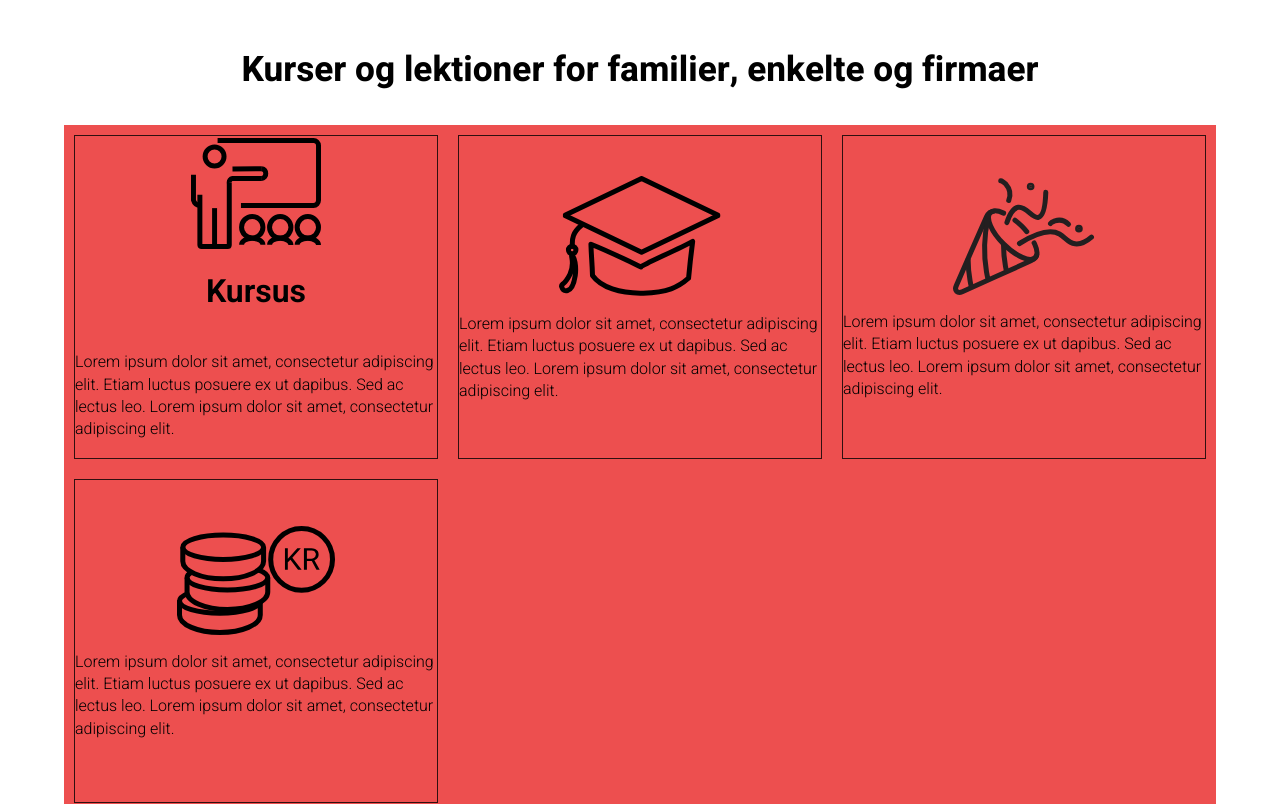
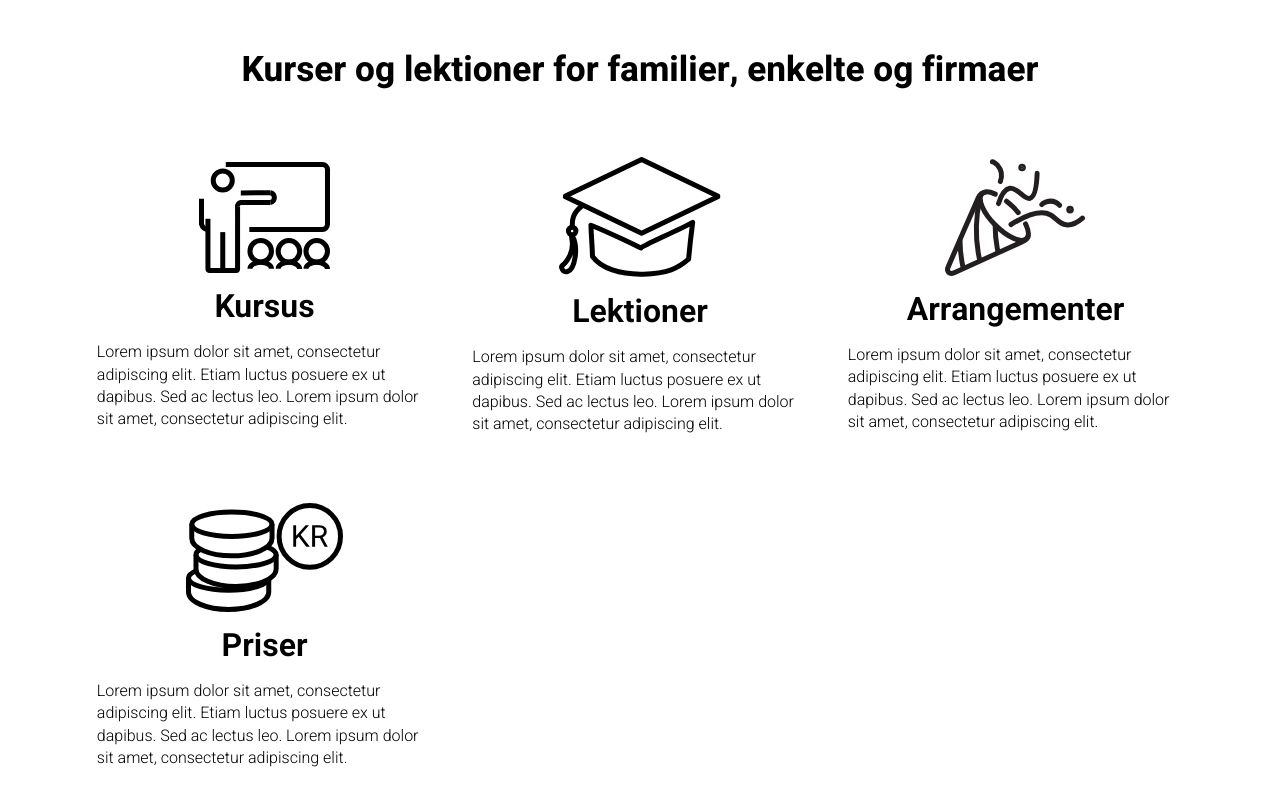
Before and after one commit to andreasdelu/skiarena, a React (Create React App) app: page / in a window 1280 px wide. Shown: the part 820-1624 px from the top of the page. Built offline with nearby package versions, Linux system fonts and the light colour scheme; no server answers.

Commit message:
mindre rettelser

```diff
--- a/src/pages/Home.jsx
+++ b/src/pages/Home.jsx
@@ -63,39 +63,50 @@ export default function Home() {
 					</h2>
 					{/* Styling af ikoner */}
 					<div className='iconOverview'>
+					<Link to={"/kurser"}>
 						<div className='iconText'>
 							<img className='icon' src={kursus} alt='kursus ikon' />
-							<p className='titelIcons'>Kursus</p>
+							<span className='titelIcons'>Kursus</span>
 							<p>
 								Lorem ipsum dolor sit amet, consectetur adipiscing elit. Etiam
 								luctus posuere ex ut dapibus. Sed ac lectus leo. Lorem ipsum
 								dolor sit amet, consectetur adipiscing elit.
 							</p>
 						</div>
+					</Link>
+					<Link to={"/lektioner"}>
 						<div className='iconText'>
 							<img src={lektion} alt='kursus ikon' />
+							<span className='titelIcons'>Lektioner</span>
 							<p>
 								Lorem ipsum dolor sit amet, consectetur adipiscing elit. Etiam
 								luctus posuere ex ut dapibus. Sed ac lectus leo. Lorem ipsum
 								dolor sit amet, consectetur adipiscing elit.
 							</p>
 						</div>
+					</Link>
+					<Link to={"/arrangementer"}>
 						<div className='iconText'>
 							<img src={arrangementer} alt='kursus ikon' />
+							<span className='titelIcons'>Arrangementer</span>
 							<p>
 								Lorem ipsum dolor sit amet, consectetur adipiscing elit. Etiam
 								luctus posuere ex ut dapibus. Sed ac lectus leo. Lorem ipsum
 								dolor sit amet, consectetur adipiscing elit.
 							</p>
 						</div>
+					</Link>
+					<Link to={"/priser"}>
 						<div className='iconText'>
 							<img src={priser} alt='kursus ikon' />
+							<span className='titelIcons'>Priser</span>
 							<p>
 								Lorem ipsum dolor sit amet, consectetur adipiscing elit. Etiam
 								luctus posuere ex ut dapibus. Sed ac lectus leo. Lorem ipsum
 								dolor sit amet, consectetur adipiscing elit.
 							</p>
 						</div>
+					</Link>
 					</div>
 				</div>
 				<div
--- a/src/scss/Pages.scss
+++ b/src/scss/Pages.scss
@@ -65,23 +65,56 @@
 		place-items: center;
 		position: relative;
 		z-index: 1;
-		background-color: rgb(237, 79, 79);
-		margin: auto 5vw;
+		/* background-color: lightgrey; */
+		margin: 3vw 6vw;
 
 		.iconText {
 			display: flex;
 			flex-direction: column;
 			justify-content: center;
 			align-items: center;
-			border: 1px solid rgba(0, 0, 0, 0.8);
+			/* border: 1px solid rgba(0, 0, 0, 0.8); */
 			margin: 10px 10px;
-			min-height: 322px;
+			min-height: 300px;
+			padding: 10px;
+			border-radius: 40px;
+			cursor: pointer;
+
+
+			/* transition: 0.8s;
+			position: relative;
+			overflow: hidden;
+
+
+			&::before {
+			content: "";
+			position: absolute;
+			left: 0;
+			width: 100%;
+			height: 0%;
+			background-color: Main.$blue;
+			z-index: -1;
+			transition: 0.8s;
+			bottom: 0;
+			border-radius: 50% 50% 0 0;
+			}
+
+			&:hover::before {
+				height: 180%;
+			} */
 		}
 
 		.titelIcons {
 			font-size: 2rem;
 			font-weight: 600;
+			margin: 10px auto -5px auto;
 		}
+
+		a {
+			color: black;
+			text-decoration: none;
+		}
+
 	}
 
 	.homeSection {
```
Also changed, not shown: src/scss/Pages.css.
